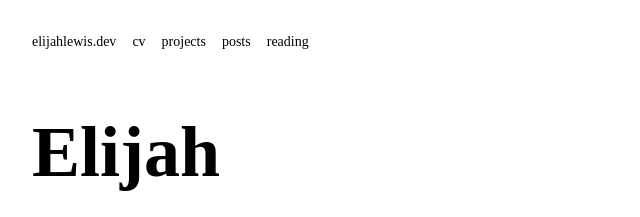
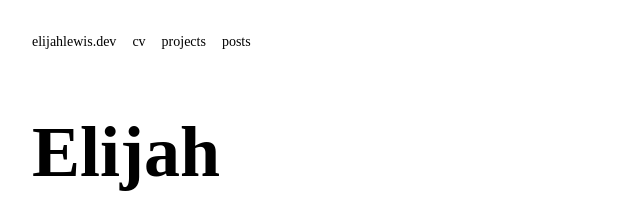
Before and after one commit to itsRoze/cv, an Astro site: page / in a window 1280 px wide. Shown: the top 217 px of the page, 272-912 px from the left. Built offline with nearby package versions, Linux system fonts and the light colour scheme; Astro itself is replaced by a stand-in of ours.

Commit message:
remove reading

```diff
--- a/src/components/Nav.astro
+++ b/src/components/Nav.astro
@@ -11,10 +11,6 @@ const pages = [
   {
     href: "/posts",
     label: "posts",
-  },
-  {
-    href: "/reading",
-    label: "reading",
   },
 ];
 ---
```
